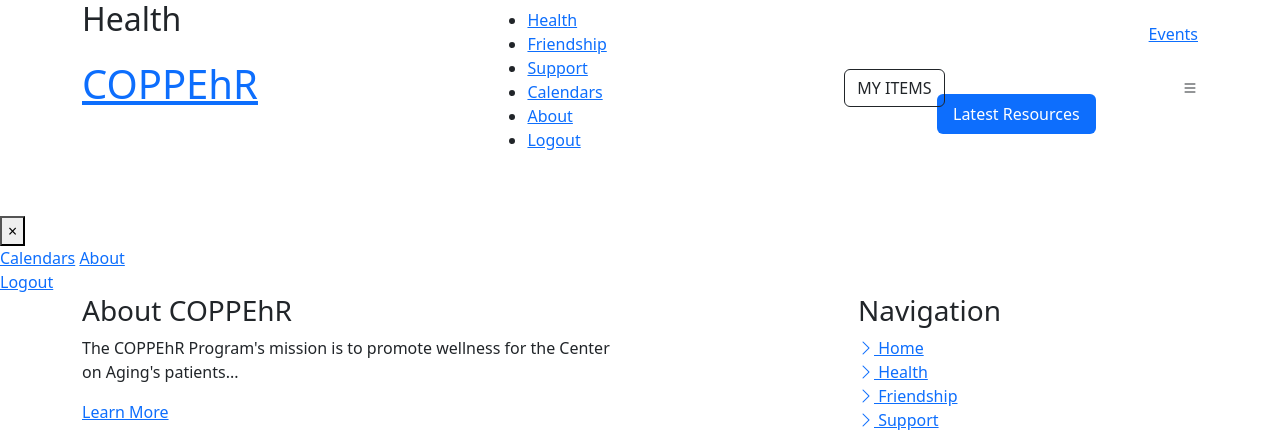
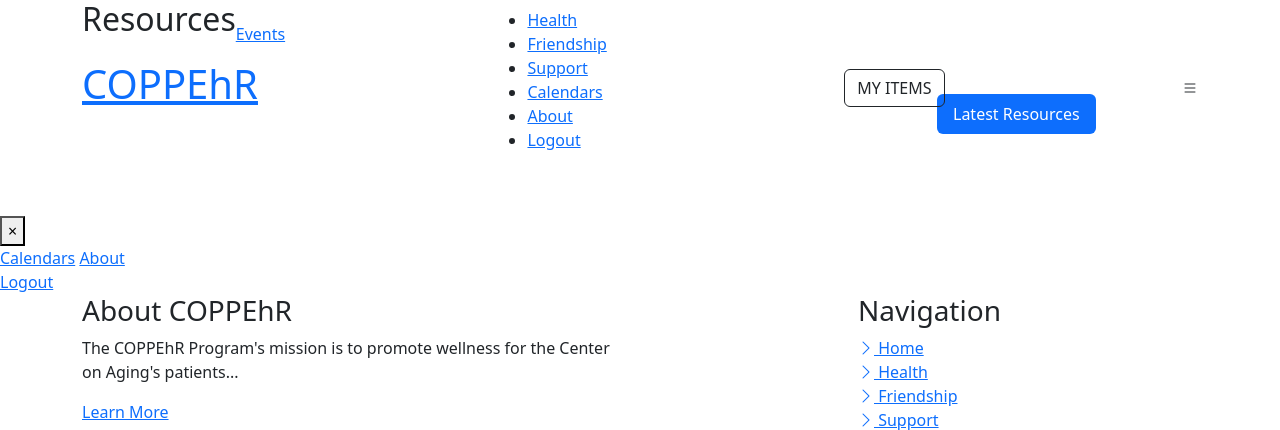
Before and after one commit to tanx25/Coppehr, a Django app: template Coppehr/templates/coppehr/pages/resources/health_resource.html in a window 1280 px wide. Shown: the top 430 px of the page. Run offline with Django 5.2, Linux system fonts and the light colour scheme; the template is opened without the code that fills it, so the values that code supplies are empty; some libraries are stand-ins or nearby versions.

Commit message:
10.3 modi Header and pics

```diff
--- a/Coppehr/templates/coppehr/pages/resources/detail.html
+++ b/Coppehr/templates/coppehr/pages/resources/detail.html
@@ -15,7 +15,7 @@
         <div class="single-post">
           <div class="post-meta">
             <span class="date">{{resource.get_category_display}}</span>
-            <span class="mx-1">&bullet;</span>
+{#            <span class="mx-1">&bullet;</span>#}
             <span>{{resource.series_title}}</span>
           </div>
           <h1 class="mb-5">{{resource.title}}</h1>
--- a/Coppehr/templates/coppehr/pages/resources/friendship_resource.html
+++ b/Coppehr/templates/coppehr/pages/resources/friendship_resource.html
@@ -9,13 +9,13 @@
     <body class="friendship-page">
 <section>
   <div class="container">
-    <div class="section-header d-flex justify-content-between align-items-center mb-5">
-      <h2>Friendship</h2>
+    <div class="section-header d-flex align-items-center mb-5">
+      <h2>Resources</h2>
       <div class="mt-auto"><a href="{% url 'coppehr:friendship-events' %}" class="more">Events</a></div>
     </div>
     <div class="row">
       <div class="col-md-9" data-aos="fade-up">
-        <h2>Resources</h2>
+        <h2>Friendship</h2>
         {% if friendship_f %}
         <div class="d-md-flex post-entry-2 half">
           <a class="me-4 thumbnail">
--- a/Coppehr/templates/coppehr/pages/resources/health_resource.html
+++ b/Coppehr/templates/coppehr/pages/resources/health_resource.html
@@ -10,13 +10,13 @@
     <body class="health-page">
 <section>
   <div class="container">
-    <div class="section-header d-flex justify-content-between align-items-center mb-5">
-      <h2>Health</h2>
+    <div class="section-header d-flex align-items-center mb-5">
+      <h2>Resources</h2>
       <div class="mt-auto"><a href="{% url 'coppehr:health-events' %}" class="more">Events</a></div>
     </div>
     <div class="row">
       <div class="col-md-9" data-aos="fade-up">
-        <h2>Resources</h2>
+        <h2>Health</h2>
         {% if health_f %}
         <div class="d-md-flex post-entry-2 half">
           <a class="me-4 thumbnail">
--- a/Coppehr/templates/coppehr/pages/resources/support_resource.html
+++ b/Coppehr/templates/coppehr/pages/resources/support_resource.html
@@ -10,13 +10,13 @@
     <body class="support-page">
 <section>
   <div class="container">
-    <div class="section-header d-flex justify-content-between align-items-center mb-5">
-      <h2>Support</h2>
+    <div class="section-header d-flex align-items-center mb-5">
+      <h2>Resources</h2>
       <div class="mt-auto"><a href="{% url 'coppehr:support-events' %}" class="more">Events</a></div>
     </div>
     <div class="row">
       <div class="col-md-9" data-aos="fade-up">
-        <h2>Resources</h2>
+        <h2>Support</h2>
         {% if support_f %}
         <div class="d-md-flex post-entry-2 half">
           <a class="me-4 thumbnail">
```
